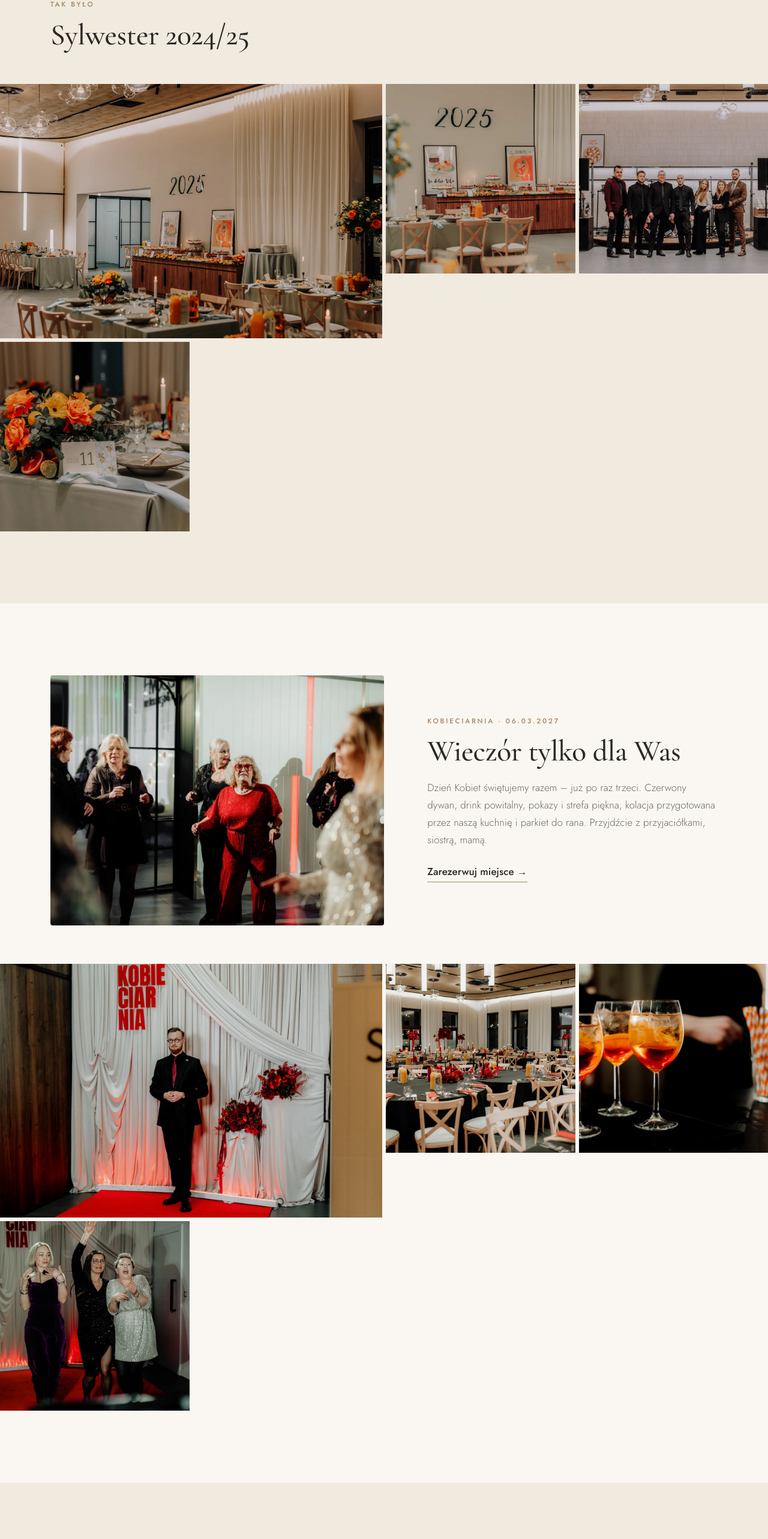
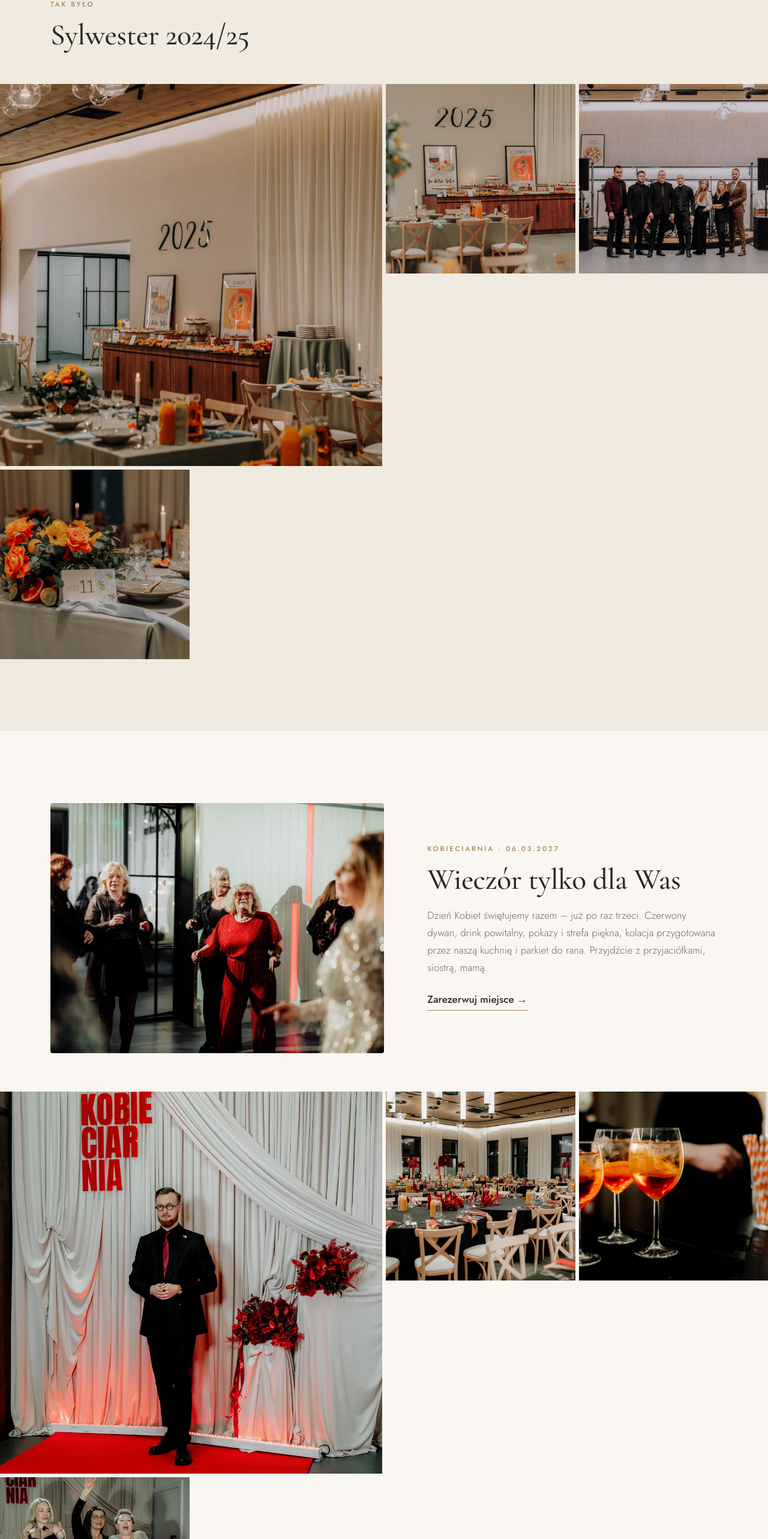
Before and after one commit to OlekCodeTech/avocado-www, a Next.js app: page /wydarzenia in a window 1280 px wide. Shown: the part 1838-4404 px from the top of the page at 60% size. Built offline with nearby package versions, Linux system fonts and the light colour scheme.

Commit message:
Galerie bez pustych pól (układ kafli)
Co-Authored-By: Claude Fable 5.1 <noreply@anthropic.com>

```diff
--- a/src/app/noclegi/page.tsx
+++ b/src/app/noclegi/page.tsx
@@ -82,7 +82,7 @@ export default function Noclegi() {
 
       <section className="sec sec--tight sec--sand">
         <div className="wrap"><Reveal className="head"><p className="eyebrow">Galeria</p><h2>Domki z bliska</h2></Reveal></div>
-        <Gallery pics={PICS} cols={4} wide={[0, 5]} />
+        <Gallery pics={PICS} />
       </section>
 
       <section className="sec" id="rezerwacja">
--- a/src/app/sale/page.tsx
+++ b/src/app/sale/page.tsx
@@ -58,7 +58,7 @@ export default function Sale() {
             </Reveal>
           </div>
         </div>
-        <Gallery pics={BANK} cols={3} wide={[0]} tight />
+        <Gallery pics={BANK} cols={3} wide={[]} tight />
       </section>
 
       <section className="sec sec--sand" id="plenerowa">
@@ -74,7 +74,7 @@ export default function Sale() {
             </Reveal>
           </div>
         </div>
-        <Gallery pics={PLENER} cols={3} wide={[0]} tight />
+        <Gallery pics={PLENER} cols={3} wide={[]} tight />
       </section>
 
       <section className="sec" id="teren">
--- a/src/app/wydarzenia/page.tsx
+++ b/src/app/wydarzenia/page.tsx
@@ -86,7 +86,7 @@ export default function Wydarzenia() {
         <div className="wrap">
           <Reveal className="head"><p className="eyebrow">Tak było</p><h2>Sylwester 2024/25</h2></Reveal>
         </div>
-        <Gallery pics={GAL.sylwester} cols={4} wide={[0]} />
+        <Gallery pics={GAL.sylwester} cols={4} wide={[]} />
       </section>
 
       <section className="sec">
@@ -99,17 +99,17 @@ export default function Wydarzenia() {
             <Link href={planHref("Inne", { info: "Kobieciarnia 06.03.2027" })} className="link">Zarezerwuj miejsce →</Link>
           </Reveal>
         </div>
-        <Gallery pics={GAL.kobieciarnia} cols={4} wide={[0]} tight />
+        <Gallery pics={GAL.kobieciarnia} cols={4} wide={[]} tight />
       </section>
 
       <section className="sec sec--sand sec--tight">
         <div className="wrap"><Reveal className="head"><p className="eyebrow">Kolacja walentynkowa</p><h2>Luty w Avocado pachnie różami</h2></Reveal></div>
-        <Gallery pics={GAL.walentynki} cols={4} wide={[0]} />
+        <Gallery pics={GAL.walentynki} cols={4} wide={[]} />
       </section>
 
       <section className="sec sec--tight">
         <div className="wrap"><Reveal className="head"><p className="eyebrow">Kolacje degustacyjne</p><h2>Kilka dań, jedno wino, jeden długi stół</h2></Reveal></div>
-        <Gallery pics={GAL.degustacja} cols={4} wide={[0]} />
+        <Gallery pics={GAL.degustacja} cols={4} wide={[]} />
       </section>
 
       <section className="sec newsletter">
--- a/src/components/Gallery.tsx
+++ b/src/components/Gallery.tsx
@@ -10,7 +10,7 @@ export type Pic = { src: string; alt: string };
 export default function Gallery({
   pics,
   cols = 4,
-  wide = [0, 5],
+  wide = [0, 3, 4, 7],
   tight = false,
 }: {
   pics: Pic[];
```
